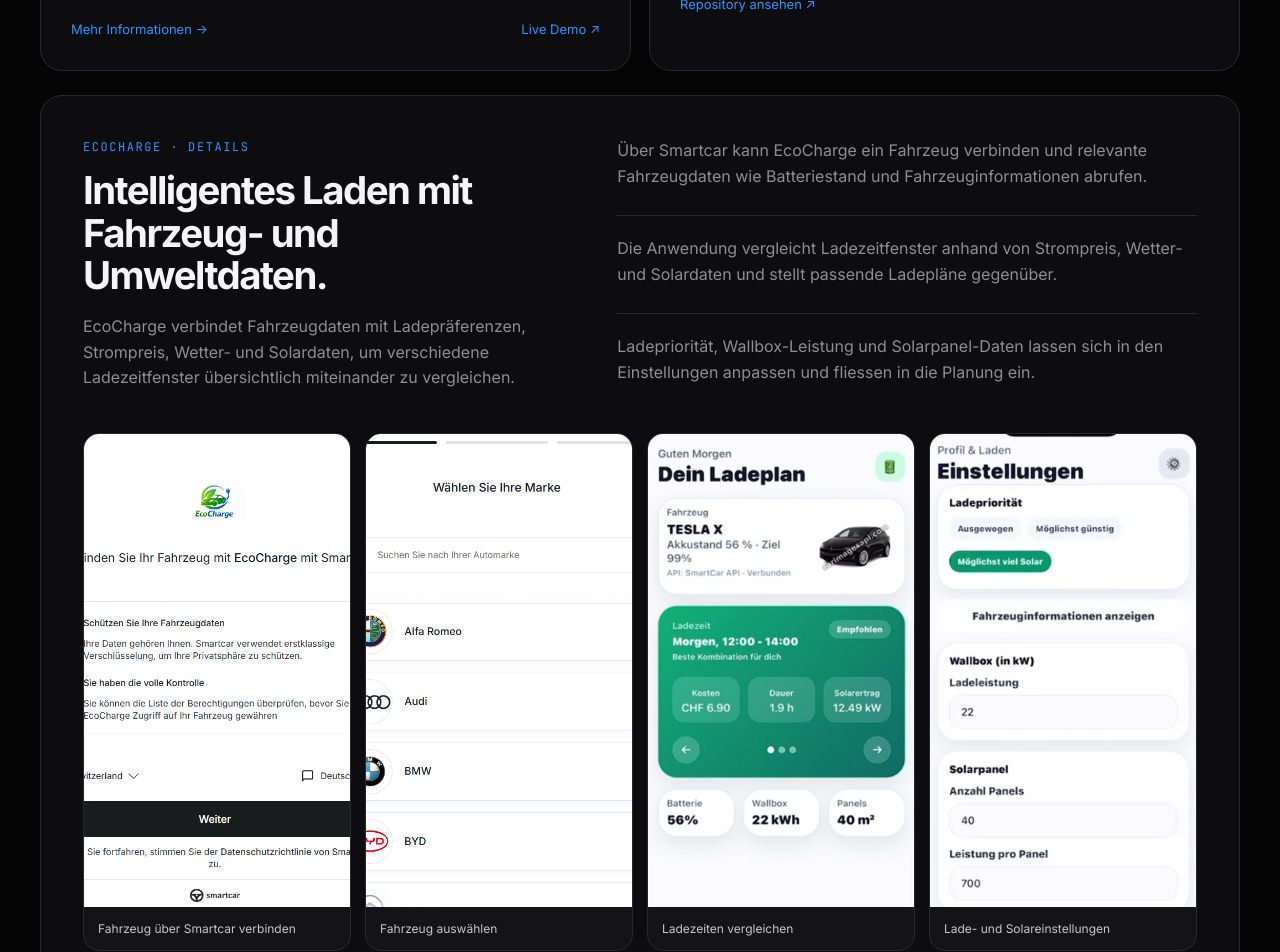
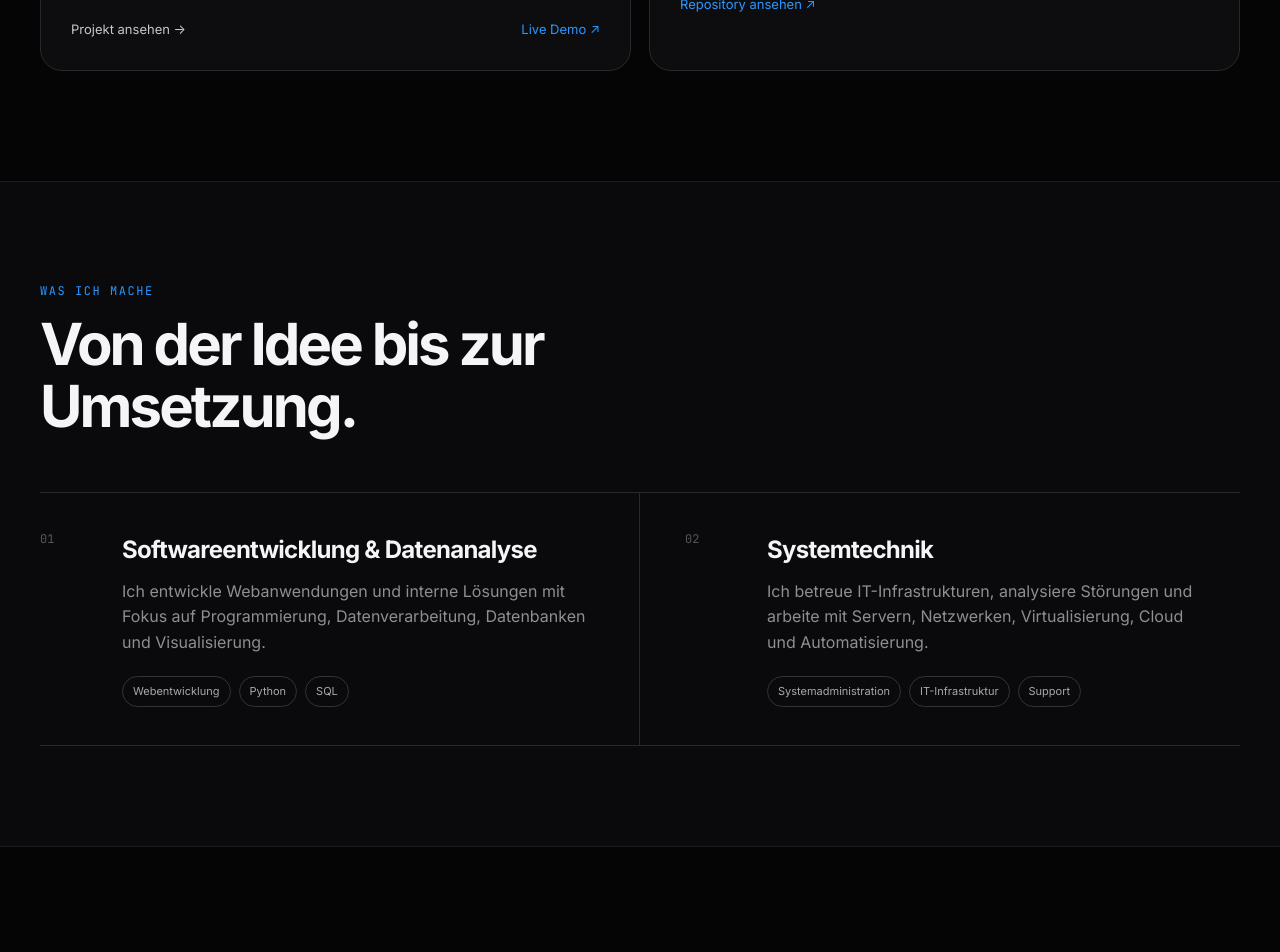
Before and after one commit to efeavci/portfolio-page, a Vue app: page / in a window 1280 px wide. Shown: the part 1840-2792 px from the top of the page. Built offline with nearby package versions, Linux system fonts and the light colour scheme.

Commit message:
Simplify EcoCharge project card

```diff
--- a/src/components/ProjectsSection.vue
+++ b/src/components/ProjectsSection.vue
@@ -1,9 +1,5 @@
 <script setup>
 import ecochargeCover from "../../assets/images/ecocharge/cover.png";
-import smartcarConnect from "../../assets/images/ecocharge/smartcar_connect.png";
-import vehicleSelection from "../../assets/images/ecocharge/vehicle_selection.png";
-import chargingPlan from "../../assets/images/ecocharge/charging_plan1.png";
-import settings from "../../assets/images/ecocharge/settings.png";
 </script>
 
 <template>
@@ -28,17 +24,17 @@
           <p class="meta">PWA · SMART CHARGING</p>
           <h3>EcoCharge</h3>
           <p>
-            Eine Webapplikation für Elektrofahrzeuge, die anhand von
-            Ladepräferenzen, Strompreisen, Fahrzeugdaten und einer
-            Photovoltaikanlage den optimalen Ladezeitpunkt berechnet.
+            Eine Webapplikation für Elektrofahrzeuge, die Ladepräferenzen,
+            Strompreise, Fahrzeugdaten sowie Wetter- und Solardaten kombiniert,
+            um passende Ladezeitpunkte zu berechnen.
           </p>
           <div class="tags">
             <span>PHP</span><span>MySQL</span><span>Smartcar</span
             ><span>Open-Meteo</span><span>EKZ API</span><span>PWA</span>
           </div>
           <div class="project-actions">
-            <a class="project-link" href="#ecocharge-details"
-              >Mehr Informationen →</a
+            <a class="project-link project-link-muted" href="#ecocharge-project"
+              >Projekt ansehen →</a
             >
             <a
               class="project-link"
@@ -77,71 +73,7 @@
       </article>
     </div>
 
-    <article class="ecocharge-details" id="ecocharge-details">
-      <div class="ecocharge-intro">
-        <p class="eyebrow">ECOCHARGE · DETAILS</p>
-        <h3>Intelligentes Laden mit Fahrzeug- und Umweltdaten.</h3>
-        <p>
-          EcoCharge verbindet Fahrzeugdaten mit Ladepräferenzen, Strompreis,
-          Wetter- und Solardaten, um verschiedene Ladezeitfenster übersichtlich
-          miteinander zu vergleichen.
-        </p>
-      </div>
-
-      <div class="ecocharge-features">
-        <p>
-          Über Smartcar kann EcoCharge ein Fahrzeug verbinden und relevante
-          Fahrzeugdaten wie Batteriestand und Fahrzeuginformationen abrufen.
-        </p>
-        <p>
-          Die Anwendung vergleicht Ladezeitfenster anhand von Strompreis,
-          Wetter- und Solardaten und stellt passende Ladepläne gegenüber.
-        </p>
-        <p>
-          Ladepriorität, Wallbox-Leistung und Solarpanel-Daten lassen sich in
-          den Einstellungen anpassen und fliessen in die Planung ein.
-        </p>
-      </div>
-
-      <div class="ecocharge-gallery">
-        <figure>
-          <img
-            :src="smartcarConnect"
-            alt="EcoCharge Smartcar-Verbindung"
-            loading="lazy"
-            decoding="async"
-          />
-          <figcaption>Fahrzeug über Smartcar verbinden</figcaption>
-        </figure>
-        <figure>
-          <img
-            :src="vehicleSelection"
-            alt="EcoCharge Fahrzeugauswahl"
-            loading="lazy"
-            decoding="async"
-          />
-          <figcaption>Fahrzeug auswählen</figcaption>
-        </figure>
-        <figure>
-          <img
-            :src="chargingPlan"
-            alt="EcoCharge Ladeplanung"
-            loading="lazy"
-            decoding="async"
-          />
-          <figcaption>Ladezeiten vergleichen</figcaption>
-        </figure>
-        <figure>
-          <img
-            :src="settings"
-            alt="EcoCharge Einstellungen für Laden und Solaranlage"
-            loading="lazy"
-            decoding="async"
-          />
-          <figcaption>Lade- und Solareinstellungen</figcaption>
-        </figure>
-      </div>
-    </article>
+    <div id="ecocharge-project" class="project-coming-soon" aria-hidden="true"></div>
   </section>
 </template>
 
@@ -176,104 +108,23 @@
 
 .project-actions {
   display: flex;
+  align-items: center;
   justify-content: space-between;
   gap: 20px;
   flex-wrap: wrap;
 }
 
-.ecocharge-details {
-  scroll-margin-top: 90px;
-  margin-top: 24px;
-  padding: 42px;
-  display: grid;
-  grid-template-columns: 0.9fr 1.1fr;
-  gap: 42px 60px;
-  border: 1px solid var(--border);
-  border-radius: 22px;
-  background: var(--surface);
+.project-link-muted {
+  color: var(--soft);
 }
 
-.ecocharge-intro h3 {
-  margin-top: 12px;
-  font-size: clamp(28px, 3vw, 40px);
-  line-height: 1.1;
-  letter-spacing: -0.04em;
-}
-
-.ecocharge-intro > p:last-child {
-  margin-top: 18px;
-  color: var(--muted);
-}
-
-.ecocharge-features {
-  display: grid;
-  gap: 20px;
-}
-
-.ecocharge-features p {
-  padding-bottom: 20px;
-  color: var(--muted);
-  border-bottom: 1px solid var(--border);
-}
-
-.ecocharge-features p:last-child {
-  padding-bottom: 0;
-  border-bottom: 0;
-}
-
-.ecocharge-gallery {
-  grid-column: 1 / -1;
-  display: grid;
-  grid-template-columns: repeat(4, minmax(0, 1fr));
-  gap: 14px;
-}
-
-.ecocharge-gallery figure {
-  overflow: hidden;
-  border: 1px solid var(--border);
-  border-radius: 16px;
-  background: var(--surface2);
-}
-
-.ecocharge-gallery img {
-  width: 100%;
-  aspect-ratio: 9 / 16;
-  display: block;
-  object-fit: cover;
-  object-position: top;
-}
-
-.ecocharge-gallery figcaption {
-  padding: 12px 14px;
-  color: var(--soft);
-  font-size: 12px;
-}
-
-@media (max-width: 900px) {
-  .ecocharge-gallery {
-    grid-template-columns: repeat(2, minmax(0, 1fr));
-  }
+.project-coming-soon {
+  display: none;
 }
 
 @media (max-width: 700px) {
   .ecocharge-cover img {
     min-height: 250px;
   }
-
-  .ecocharge-details {
-    grid-template-columns: 1fr;
-    gap: 28px;
-    padding: 28px;
-  }
-
-  .ecocharge-gallery {
-    grid-column: auto;
-  }
-}
-
-@media (max-width: 480px) {
-  .ecocharge-gallery {
-    grid-template-columns: 1fr;
-  }
 }
 </style>
```
